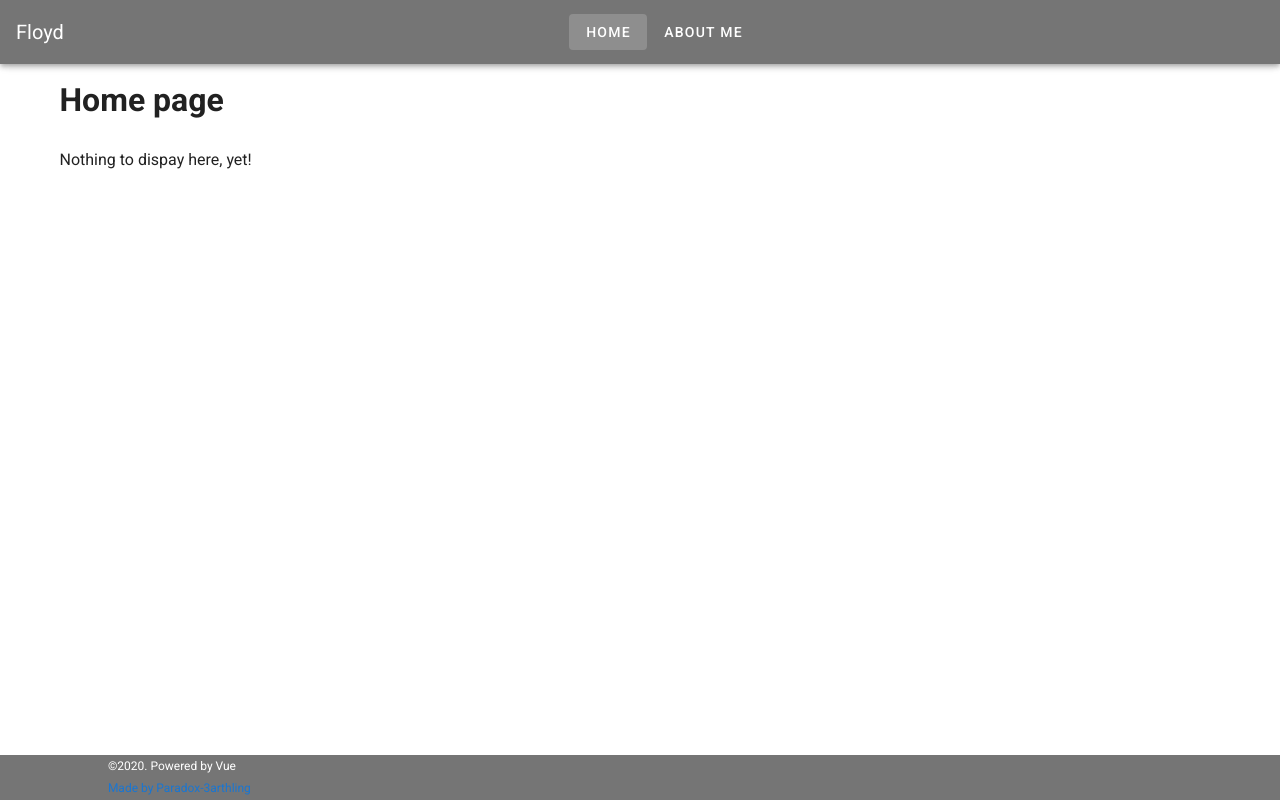
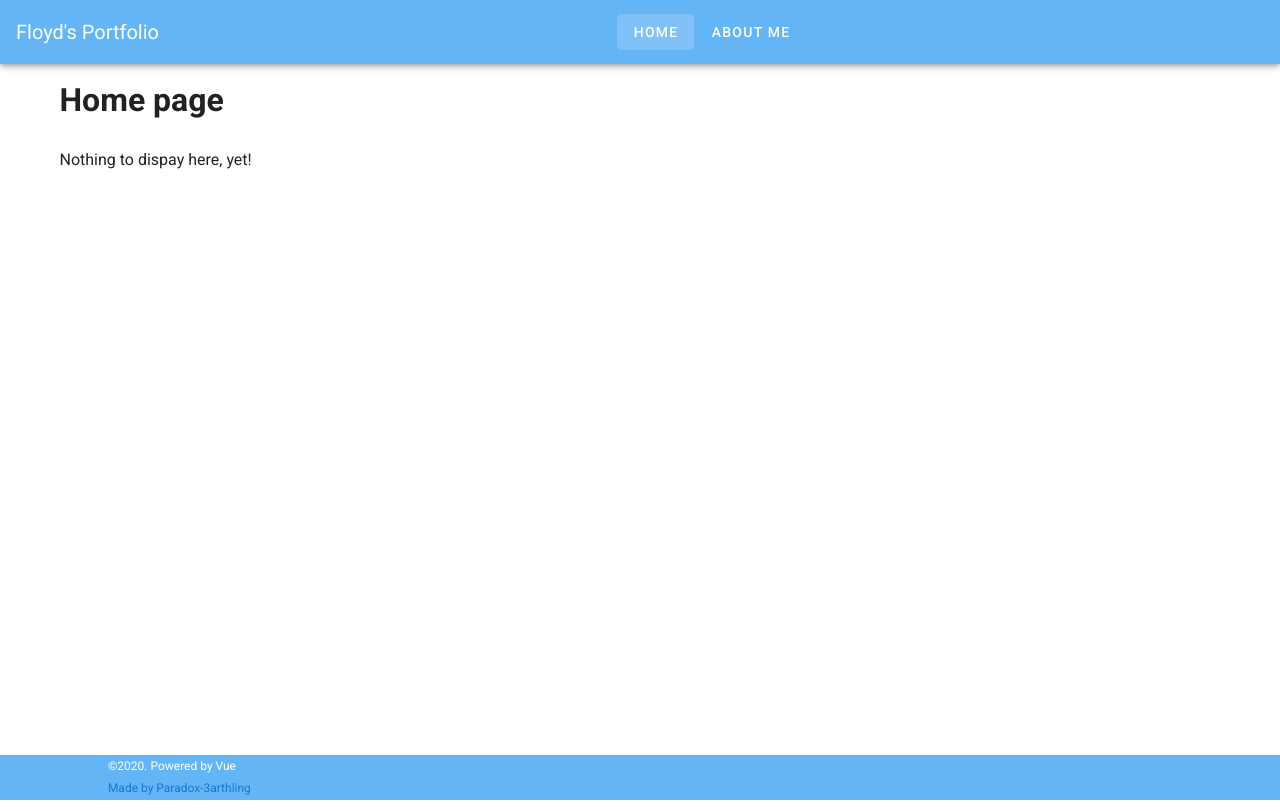
Before and after one commit to Paradox-3arthling/personal-website, a Vue app: page / in a window 1280 px wide. Built offline with nearby package versions, Linux system fonts and the light colour scheme.

Commit message:
changed the general color for appeal and name of navigation bar

```diff
--- a/src/App.vue
+++ b/src/App.vue
@@ -19,9 +19,9 @@ export default {
     Footer
   },
   data: () => ({
-    website_title: "Floyd",               // set the name to be displayed in the navigation bar
+    website_title: "Floyd's Portfolio",               // set the name to be displayed in the navigation bar
     footer_name: "Paradox-3arthling",     // set the name to be displayed in the footer
-    nav_n_footer_color: "grey darken-1" // set the color for the navigation and footer centrally from here
+    nav_n_footer_color: "blue lighten-2" // set the color for the navigation and footer centrally from here
   })
 };
 </script>
```
